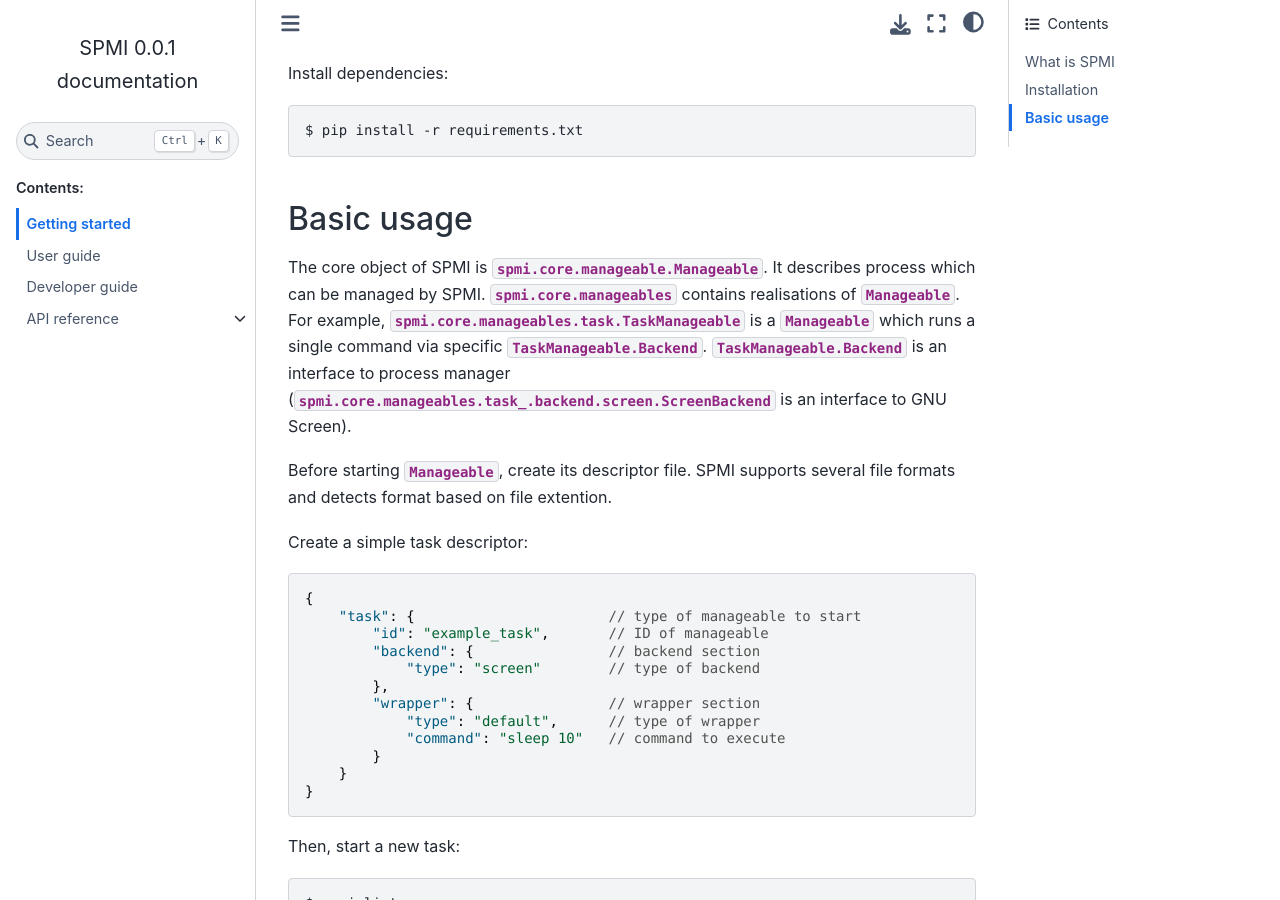
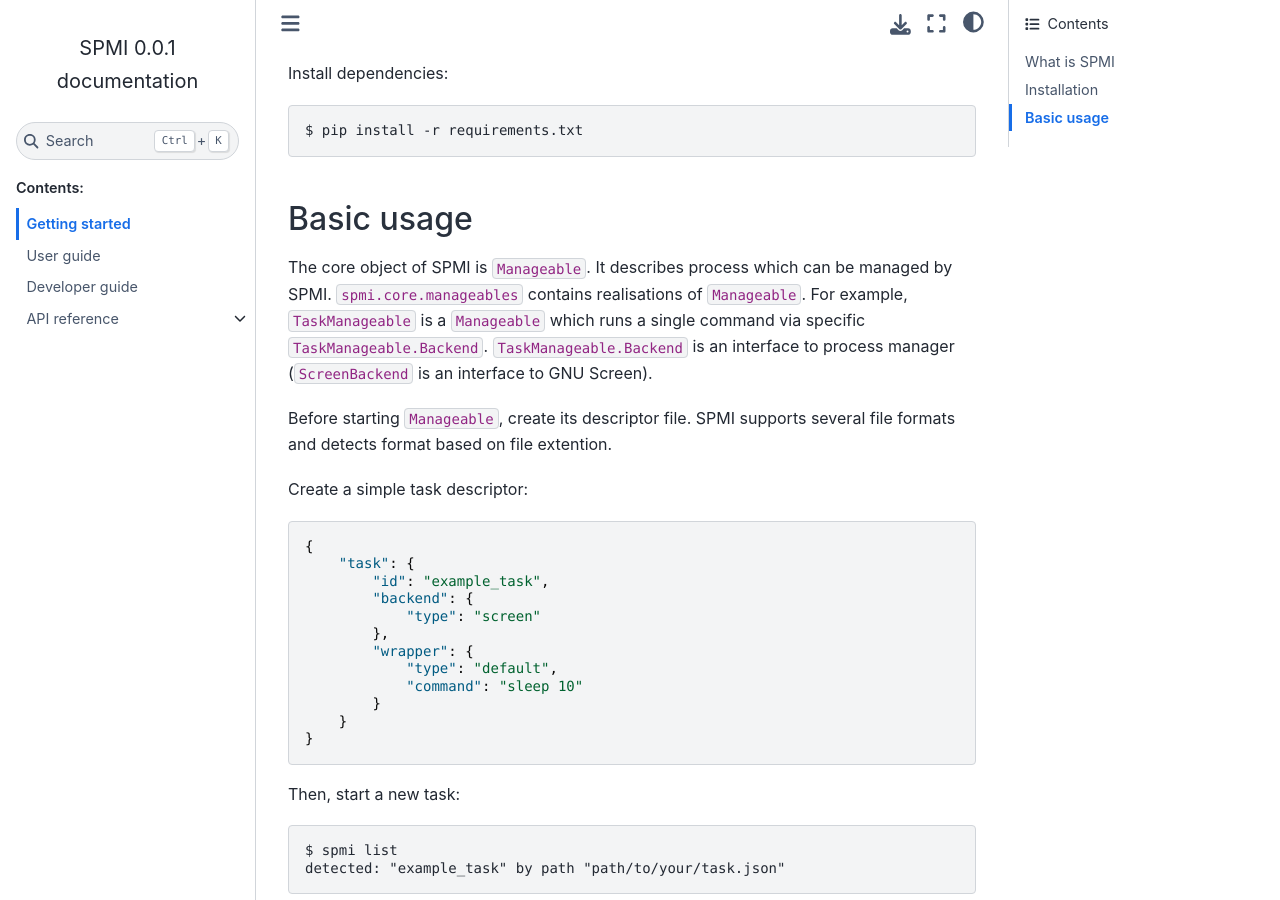
Before and after one commit to LeonidPilyugin/spmi, a Sphinx documentation site: the page built from docs/source/getting_started.rst, in a window 1280 px wide and 900 px high, scrolled down 734 px. Built offline with Sphinx 7.4.7 and the Sphinx Book theme 1.1.4, drawn with Linux system fonts in a browser that asks for light colours; pages that are not in the unit, such as notebooks, are missing from menus.

Commit message:
Documentation

```diff
--- a/README.rst
+++ b/README.rst
@@ -35,17 +35,15 @@ Install dependencies:
 
 Basic usage
 -----------
-The core object of SPMI is :class:`spmi.core.manageable.Manageable`.
+The core object of SPMI is ``Manageable``.
 It describes process which can be managed by SPMI.
-:py:mod:`spmi.core.manageables` contains realisations of
-:class:`Manageable`.
-For example, :class:`spmi.core.manageables.task.TaskManageable` is a
-:class:`Manageable`
-which runs a single command via specific
-:class:`TaskManageable.Backend`. :class:`TaskManageable.Backend` is
-an interface to process manager (:class:`spmi.core.manageables.task_.backend.screen.ScreenBackend` is an interface to GNU Screen).
+``spmi.core.manageables`` contains realisations of
+``Manageable``. For example, ``TaskManageable`` is a
+``Manageable`` which runs a single command via specific
+``TaskManageable.Backend``. ``TaskManageable.Backend`` is
+an interface to process manager (``ScreenBackend`` is an interface to GNU Screen).
 
-Before starting :class:`Manageable`, create its descriptor file.
+Before starting ``Manageable``, create its descriptor file.
 SPMI supports several file formats and detects format based on file extention.
 
 Create a simple task descriptor:
@@ -53,14 +51,14 @@ Create a simple task descriptor:
 .. code-block:: JSON
 
     {
-        "task": {                       // type of manageable to start
-            "id": "example_task",       // ID of manageable
-            "backend": {                // backend section
-                "type": "screen"        // type of backend
+        "task": {
+            "id": "example_task",
+            "backend": {
+                "type": "screen"
             },
-            "wrapper": {                // wrapper section
-                "type": "default",      // type of wrapper
-                "command": "sleep 10"   // command to execute
+            "wrapper": {
+                "type": "default",
+                "command": "sleep 10"
             }
         }
     }
--- a/docs/source/user_guide/usage.rst
+++ b/docs/source/user_guide/usage.rst
@@ -4,4 +4,4 @@ Start task:
 
 .. code-block:: console
 
-    (.venv) $ spmi start task
+    $ spmi start task
```
Also changed, not shown: docs/source/user_guide/build_doc.rst (+4 -3 lines).
